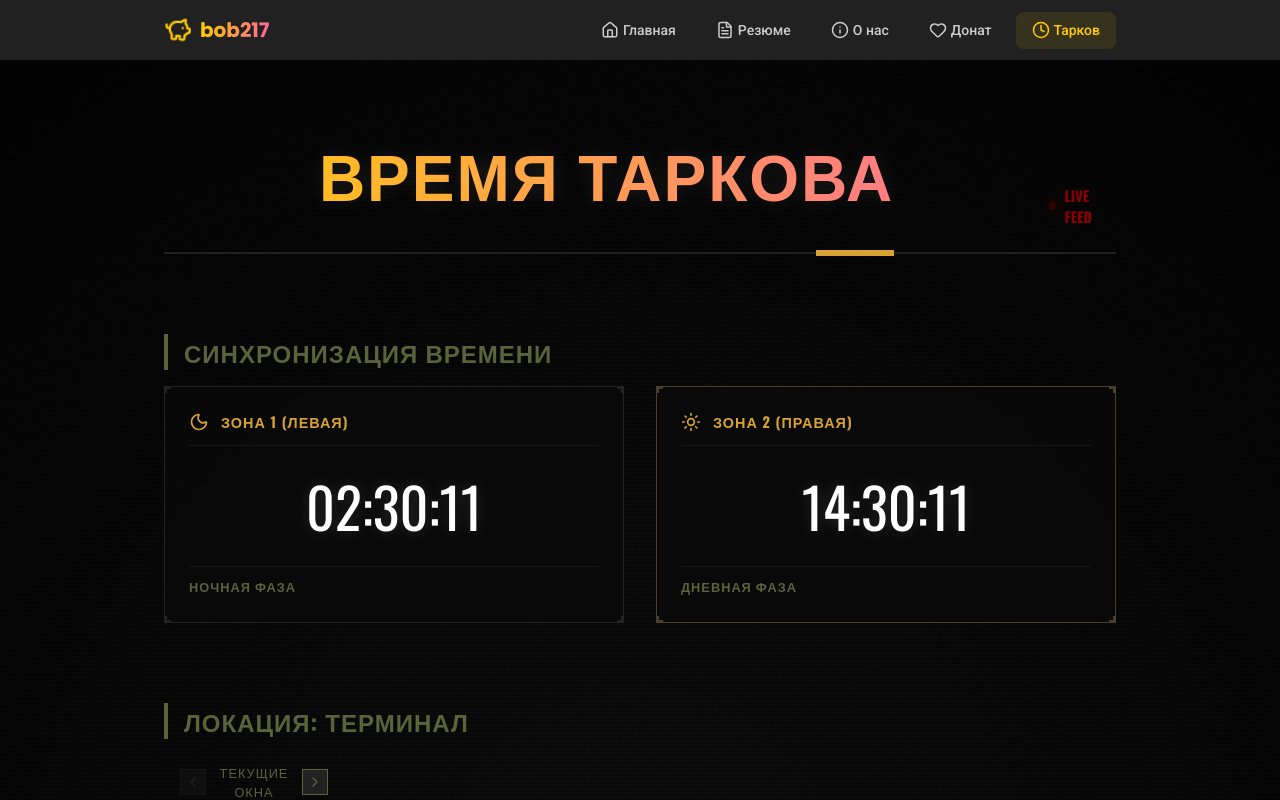
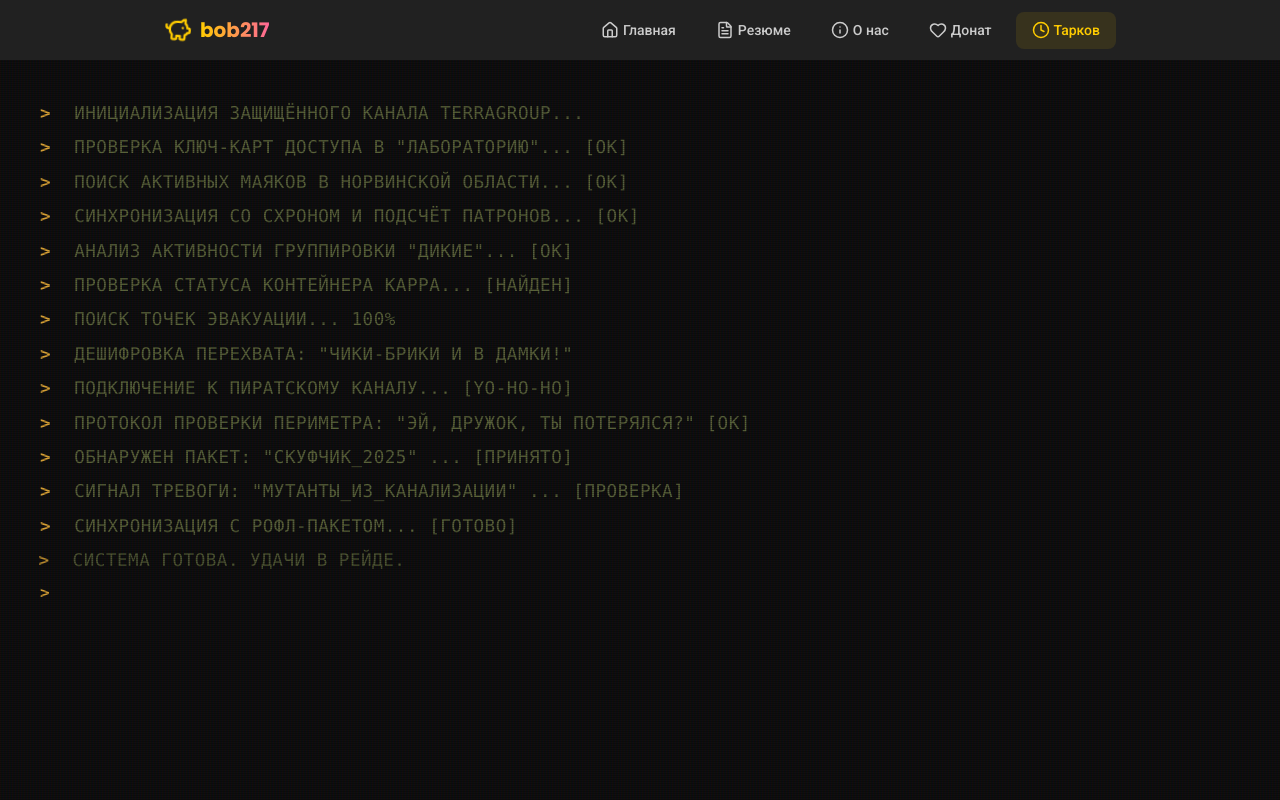
Before and after one commit to MaxNagibator/bob217.ru, a Vue app: page /tarkov in a window 1280 px wide. Shown: the top 800 px of the page. Built offline with nearby package versions, Linux system fonts and the light colour scheme.

Commit message:
Исправления
- Локализован загрузочный экран
- Поправлена вёрстка

```diff
--- a/src/components/tarkov/TarkovBoot.vue
+++ b/src/components/tarkov/TarkovBoot.vue
@@ -1,5 +1,5 @@
 <script setup lang="ts">
-import { ref, onMounted } from 'vue'
+import { onMounted, ref } from 'vue'
 
 const emit = defineEmits<{
   (e: 'ready'): void
@@ -8,22 +8,33 @@ const emit = defineEmits<{
 const lines = ref<string[]>([])
 const isComplete = ref(false)
 
+const pirateExtra = [
+  'ПОДКЛЮЧЕНИЕ К ПИРАТСКОМУ КАНАЛУ... [YO-HO-HO]',
+  'ПРОТОКОЛ ПРОВЕРКИ ПЕРИМЕТРА: "ЭЙ, ДРУЖОК, ТЫ ПОТЕРЯЛСЯ?" [OK]',
+  'ОБНАРУЖЕН ПАКЕТ: "СКУФЧИК_2025" ... [ПРИНЯТО]',
+  'СИГНАЛ ТРЕВОГИ: "МУТАНТЫ_ИЗ_КАНАЛИЗАЦИИ" ... [ПРОВЕРКА]',
+  'СИНХРОНИЗАЦИЯ С РОФЛ-ПАКЕТОМ... [ГОТОВО]',
+]
+
 const bootText = [
-  'INITIALIZING TERRAGROUP SECURE CONNECTION...',
-  'VERIFYING ENCRYPTION KEYS... [OK]',
-  'ESTABLISHING SATELLITE UPLINK... [OK]',
-  'SYNCING WITH NORVINSK REGION SERVERS... [OK]',
-  'LOADING TEMPORAL DATA STREAMS... [OK]',
-  'DECODING SIGNAL... 100%',
-  'SYSTEM READY.',
+  'ИНИЦИАЛИЗАЦИЯ ЗАЩИЩЁННОГО КАНАЛА TERRAGROUP...',
+  'ПРОВЕРКА КЛЮЧ-КАРТ ДОСТУПА В "ЛАБОРАТОРИЮ"... [OK]',
+  'ПОИСК АКТИВНЫХ МАЯКОВ В НОРВИНСКОЙ ОБЛАСТИ... [OK]',
+  'СИНХРОНИЗАЦИЯ СО СХРОНОМ И ПОДСЧЁТ ПАТРОНОВ... [OK]',
+  'АНАЛИЗ АКТИВНОСТИ ГРУППИРОВКИ "ДИКИЕ"... [OK]',
+  'ПРОВЕРКА СТАТУСА КОНТЕЙНЕРА KAPPA... [НАЙДЕН]',
+  'ПОИСК ТОЧЕК ЭВАКУАЦИИ... 100%',
+  'ДЕШИФРОВКА ПЕРЕХВАТА: "ЧИКИ-БРИКИ И В ДАМКИ!"',
+  ...pirateExtra,
+  'СИСТЕМА ГОТОВА. УДАЧИ В РЕЙДЕ.',
 ]
 
 onMounted(async () => {
   for (const line of bootText) {
-    await new Promise((r) => setTimeout(r, Math.random() * 300 + 100))
+    await new Promise((r) => setTimeout(r, Math.random() * 400 + 150))
     lines.value.push(line)
   }
-  await new Promise((r) => setTimeout(r, 800))
+  await new Promise((r) => setTimeout(r, 1000))
   isComplete.value = true
   emit('ready')
 })
@@ -46,37 +57,61 @@ onMounted(async () => {
 .boot-screen {
   position: absolute;
   inset: 0;
-  background-color: #000;
+  background-color: #0d0d0d;
   z-index: 100;
   display: flex;
   align-items: flex-start;
   justify-content: flex-start;
   padding: 40px;
   font-family: 'Consolas', 'Monaco', monospace;
-  color: var(--tk-olive, #5a633a);
+  color: var(--tk-olive, #7e8a56);
   overflow: hidden;
+}
+
+.boot-screen::after {
+  content: ' ';
+  display: block;
+  position: absolute;
+  top: 0;
+  left: 0;
+  bottom: 0;
+  right: 0;
+  background:
+    linear-gradient(rgba(18, 16, 16, 0) 50%, rgba(0, 0, 0, 0.25) 50%),
+    linear-gradient(90deg, rgba(255, 0, 0, 0.06), rgba(0, 255, 0, 0.02), rgba(0, 0, 255, 0.06));
+  background-size:
+    100% 2px,
+    3px 100%;
+  pointer-events: none;
+  z-index: 101;
 }
 
 .boot-container {
   display: flex;
   flex-direction: column;
-  gap: 5px;
+  gap: 8px;
   width: 100%;
-  max-width: 800px;
+  max-width: 900px;
 }
 
 .boot-line {
-  font-size: 1.2rem;
-  letter-spacing: 1px;
-  animation: fadeIn 0.1s ease-out;
+  font-size: 1.1rem;
+  letter-spacing: 0.5px;
+  animation: fadeIn 0.15s ease-out;
+  text-transform: uppercase;
 }
 
 .prefix {
-  color: var(--tk-orange, #d9a334);
-  margin-right: 10px;
+  color: var(--tk-orange, #c7922d);
+  margin-right: 12px;
+  font-weight: bold;
 }
 
 .typing-cursor {
+  background-color: var(--tk-olive, #7e8a56);
+  width: 10px;
+  height: 1.2rem;
+  display: inline-block;
   animation: blink 1s step-end infinite;
 }
 
@@ -93,11 +128,11 @@ onMounted(async () => {
 @keyframes fadeIn {
   from {
     opacity: 0;
-    transform: translateY(5px);
+    transform: translateX(-10px);
   }
   to {
     opacity: 1;
-    transform: translateY(0);
+    transform: translateX(0);
   }
 }
 </style>
--- a/src/views/TarkovView.vue
+++ b/src/views/TarkovView.vue
@@ -1,5 +1,5 @@
 <script lang="ts" setup>
-import { ref, computed } from 'vue'
+import { ref, computed, watch } from 'vue'
 import { useTarkovTime, getTarkovStatus } from '@/composables/useTarkovTime'
 import {
   Sun,
@@ -55,6 +55,14 @@ const {
   startCraft,
   resetCraft,
 } = useTarkovCraft()
+
+watch(isCrafting, (newVal) => {
+  if (!newVal) {
+    usePostCraftTimings.value = false
+    localStorage.setItem('tarkov_use_post_craft', 'false')
+    planningOffset.value = 0
+  }
+})
 
 const effectiveTerminalStatus = computed(() => {
   let baseTime = Date.now()
@@ -192,9 +200,9 @@ const nextExposureAfterCraft = computed(() => {
           </section>
 
           <section class="grid-section">
-            <div class="section-header">
-              <div class="title-with-nav">
             <h2 class="section-title">ЛОКАЦИЯ: ТЕРМИНАЛ</h2>
+
+            <div class="section-controls">
               <div class="window-navigation">
                 <button
                   class="nav-btn"
@@ -204,16 +212,17 @@ const nextExposureAfterCraft = computed(() => {
                 >
                   <ChevronLeft :size="16" />
                 </button>
+                <div class="nav-status">
                   <span class="nav-label" :class="{ 'is-active': planningOffset > 0 }">
                     {{ planningOffset > 0 ? `ЦИКЛ +${planningOffset}` : 'ТЕКУЩИЕ ОКНА' }}
                   </span>
-                  <button class="nav-btn" @click="planningOffset++" title="Следующее окно">
-                    <ChevronRight :size="16" />
-                  </button>
                   <button v-if="planningOffset > 0" class="nav-reset" @click="planningOffset = 0">
                     СБРОС
                   </button>
                 </div>
+                <button class="nav-btn" @click="planningOffset++" title="Следующее окно">
+                  <ChevronRight :size="16" />
+                </button>
               </div>
 
               <div v-if="isCrafting" class="planning-toggle-container">
@@ -232,7 +241,15 @@ const nextExposureAfterCraft = computed(() => {
             <div class="cards-row">
               <TarkovCard
                 title="ДОСТУПНО (ЗОНА 1)"
-                :variant="effectiveTerminalStatus.left.isOpen ? 'success' : 'danger'"
+                :variant="
+                  effectiveTerminalStatus.isPlanned &&
+                  isLeftNearest &&
+                  !effectiveTerminalStatus.left.isOpen
+                    ? 'warning'
+                    : effectiveTerminalStatus.left.isOpen
+                      ? 'success'
+                      : 'danger'
+                "
                 :active="isLeftNearest"
                 :subtext="'РЕЖИМ: 22:00 - 04:00'"
               >
@@ -278,7 +295,15 @@ const nextExposureAfterCraft = computed(() => {
 
               <TarkovCard
                 title="ДОСТУПНО (ЗОНА 2)"
-                :variant="effectiveTerminalStatus.right.isOpen ? 'success' : 'danger'"
+                :variant="
+                  effectiveTerminalStatus.isPlanned &&
+                  !isLeftNearest &&
+                  !effectiveTerminalStatus.right.isOpen
+                    ? 'warning'
+                    : effectiveTerminalStatus.right.isOpen
+                      ? 'success'
+                      : 'danger'
+                "
                 :active="!isLeftNearest"
                 :subtext="'РЕЖИМ: 22:00 - 04:00'"
               >
@@ -611,12 +636,7 @@ const nextExposureAfterCraft = computed(() => {
 }
 
 .terminal-hero {
-  display: flex;
-  flex-direction: column;
-  align-items: center;
-  justify-content: center;
-  padding: 1rem 0;
-  text-align: center;
+  position: relative;
 }
 
 .hero-label {
@@ -681,6 +701,10 @@ const nextExposureAfterCraft = computed(() => {
   animation: pulse-border-danger 3s infinite;
 }
 
+.tarkov-card.is-active.variant-warning {
+  animation: pulse-border-warning 3s infinite;
+}
+
 @keyframes pulse-border-success {
   0%,
   100% {
@@ -702,6 +726,18 @@ const nextExposureAfterCraft = computed(() => {
   50% {
     border-color: #c90000;
     box-shadow: 0 0 25px rgba(139, 0, 0, 0.4);
+  }
+}
+
+@keyframes pulse-border-warning {
+  0%,
+  100% {
+    border-color: #4a3f28;
+    box-shadow: 0 0 15px rgba(217, 163, 52, 0.2);
+  }
+  50% {
+    border-color: var(--tk-orange);
+    box-shadow: 0 0 25px rgba(217, 163, 52, 0.4);
   }
 }
 
@@ -887,58 +923,37 @@ const nextExposureAfterCraft = computed(() => {
   }
 }
 
-.section-header {
+.section-controls {
   display: flex;
   justify-content: space-between;
-  align-items: flex-start;
-  margin-bottom: 1.5rem;
+  align-items: center;
+  margin-bottom: 2rem;
+  gap: 1.5rem;
   flex-wrap: wrap;
-  gap: 1rem;
-}
-
-.title-with-nav {
-  display: flex;
-  flex-direction: column;
-  gap: 0.5rem;
+  padding: 0 0.5rem;
 }
 
 .window-navigation {
   display: flex;
   align-items: center;
-  gap: 0.5rem;
-  margin-left: 1rem;
+  gap: 0.75rem;
 }
 
-.nav-btn {
-  background: var(--tk-border);
-  border: 1px solid var(--tk-olive);
-  color: var(--tk-olive);
-  padding: 4px;
-  cursor: pointer;
+.nav-status {
   display: flex;
+  flex-direction: column;
   align-items: center;
-  justify-content: center;
-  transition: all 0.2s;
-}
-
-.nav-btn:hover:not(:disabled) {
-  background: var(--tk-olive);
-  color: #000;
-}
-
-.nav-btn:disabled {
-  opacity: 0.3;
-  cursor: not-allowed;
-  border-color: #333;
+  min-width: 100px;
 }
 
 .nav-label {
   font-family: 'Oswald', sans-serif;
-  font-size: 0.8rem;
-  width: 80px;
+  font-size: 0.75rem;
+  color: var(--tk-olive-dark);
+  text-transform: uppercase;
+  letter-spacing: 1px;
+  line-height: 1;
   text-align: center;
-  color: var(--tk-olive);
-  letter-spacing: 1px;
 }
 
 .nav-label.is-active {
@@ -952,40 +967,100 @@ const nextExposureAfterCraft = computed(() => {
   font-size: 0.65rem;
   font-weight: 700;
   cursor: pointer;
-  padding: 2px 4px;
+  padding: 0;
+  margin-top: 2px;
   text-decoration: underline;
-  text-transform: uppercase;
+}
+
+.nav-btn {
+  background: rgba(0, 0, 0, 0.4);
+  border: 1px solid var(--tk-olive-dark);
+  color: var(--tk-olive);
+  width: 28px;
+  height: 28px;
+  cursor: pointer;
+  display: flex;
+  align-items: center;
+  justify-content: center;
+  transition: all 0.2s;
+}
+
+.nav-btn:hover:not(:disabled) {
+  background: var(--tk-olive-dark);
+  color: var(--tk-highlight);
+  border-color: var(--tk-olive);
+}
+
+.nav-btn:disabled {
+  opacity: 0.3;
+  cursor: not-allowed;
+  border-color: #222;
 }
 
 .planning-toggle {
   background: rgba(217, 163, 52, 0.05);
   padding: 4px 12px;
-  border-radius: 4px;
   border: 1px solid rgba(217, 163, 52, 0.2);
 }
 
+.terminal-hero {
+  display: flex;
+  flex-direction: column;
+  align-items: center;
+  justify-content: center;
+  padding: 1rem 0;
+  text-align: center;
+  min-height: 180px;
+  border: 1px solid transparent;
+  transition: all 0.3s ease;
+}
+
 .terminal-hero.is-planned {
-  border: 1px dashed var(--tk-orange);
-  background: rgba(217, 163, 52, 0.05);
-  padding: 1rem;
-  margin: 0.5rem 0;
-  position: relative;
+  border: 1px solid rgba(217, 163, 52, 0.4);
+  background:
+    linear-gradient(rgba(217, 163, 52, 0.03), rgba(217, 163, 52, 0.03)),
+    repeating-linear-gradient(
+      45deg,
+      rgba(217, 163, 52, 0.02),
+      rgba(217, 163, 52, 0.02) 10px,
+      transparent 10px,
+      transparent 20px
+    );
 }
 
 .planned-badge {
   position: absolute;
-  top: -8px;
-  right: 10px;
+  top: -10px;
+  left: 50%;
+  transform: translateX(-50%);
   background: var(--tk-orange);
   color: #000;
-  padding: 2px 8px;
-  font-size: 0.65rem;
-  font-weight: 800;
+  padding: 1px 12px;
+  font-size: 0.7rem;
+  font-weight: 900;
   text-transform: uppercase;
-  letter-spacing: 1px;
-  border-radius: 2px;
-  box-shadow: 0 4px 10px rgba(0, 0, 0, 0.3);
+  letter-spacing: 1.5px;
+  box-shadow: 0 2px 10px rgba(0, 0, 0, 0.5);
+  white-space: nowrap;
   z-index: 5;
+}
+
+.planned-badge::before,
+.planned-badge::after {
+  content: '';
+  position: absolute;
+  width: 4px;
+  height: 4px;
+  background: var(--tk-bg);
+  top: 50%;
+  transform: translateY(-50%);
+}
+
+.planned-badge::before {
+  left: -2px;
+}
+.planned-badge::after {
+  right: -2px;
 }
 
 .industrial-panel {
```
Lines whose indentation alone changed are shown as unchanged.
